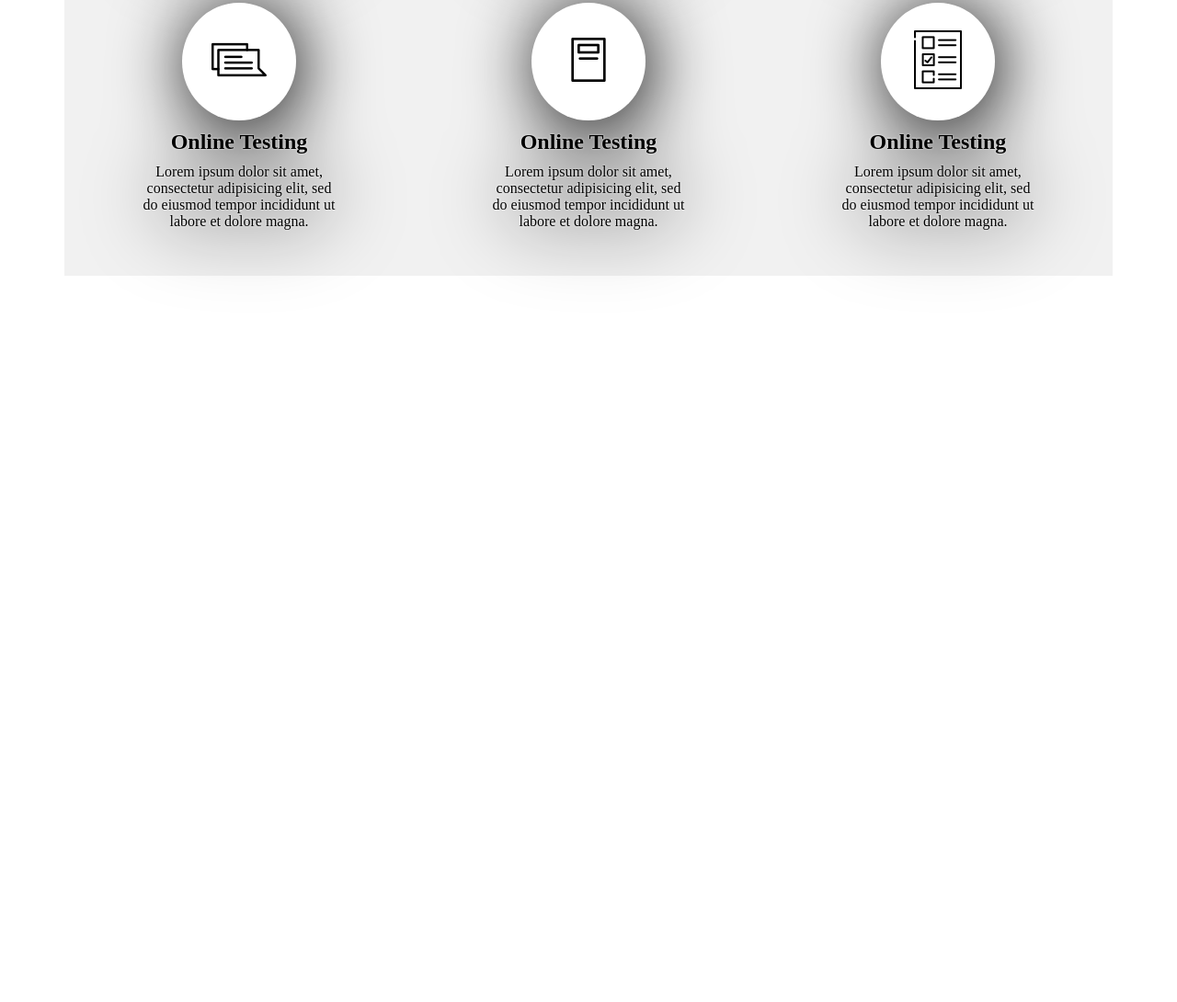
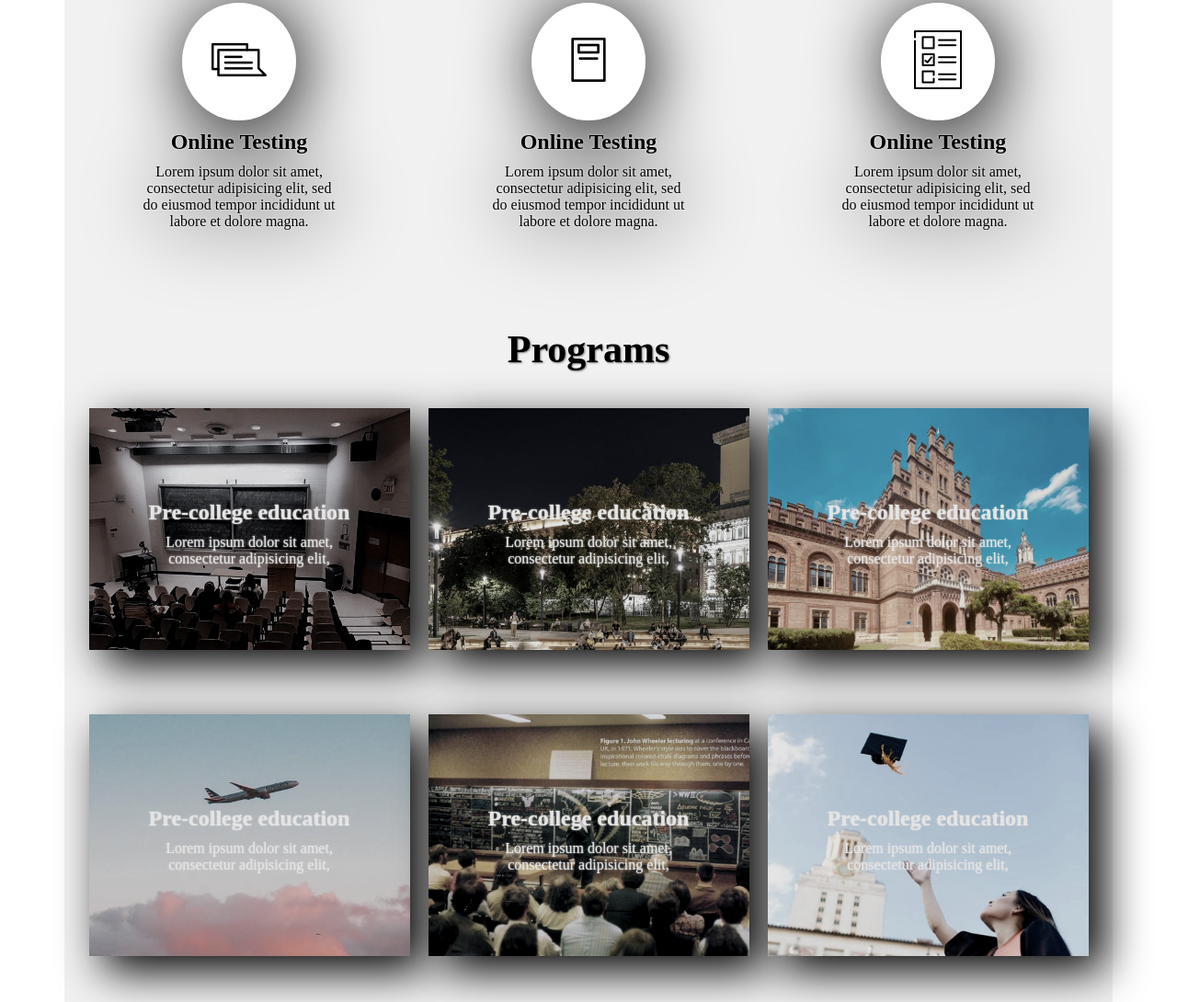
Before and after one commit to CCFreyzi/WebLab3, a plain HTML site: page index.html in a window 1280 px wide. Shown: the part 438-1528 px from the top of the page at 92% size. Before the commit the page ends 800 px from the top, so only its background shows below. Drawn offline with Linux system fonts and the light colour scheme.

Commit message:
Program section

```diff
--- a/index.html
+++ b/index.html
@@ -87,6 +87,60 @@
                 </div>
             </div>
         </section>
+
+        <section class="programs_section container">
+            <div class="title">
+                <h1>Programs</h1>
+            </div>
+
+            <div class="program">
+                <div class="program_column">
+                    <h3 class="subtitle">Pre-college education</h3>
+
+                    <div class="text">
+                        Lorem ipsum dolor sit amet, consectetur adipisicing elit,
+                    </div>
+                </div>
+                <div class="program_column">
+                    <h3 class="subtitle">Pre-college education</h3>
+
+                    <div class="text">
+                        Lorem ipsum dolor sit amet, consectetur adipisicing elit,
+                    </div>
+                </div>
+                <div class="program_column">
+                    <h3 class="subtitle">Pre-college education</h3>
+
+                    <div class="text">
+                        Lorem ipsum dolor sit amet, consectetur adipisicing elit,
+                    </div>
+                </div>
+                <div class="program_column">
+                    <h3 class="subtitle">Pre-college education</h3>
+
+                    <div class="text">
+                        Lorem ipsum dolor sit amet, consectetur adipisicing elit,
+                    </div>
+                </div>
+                <div class="program_column">
+                    <h3 class="subtitle">Pre-college education</h3>
+
+                    <div class="text">
+                        Lorem ipsum dolor sit amet, consectetur adipisicing elit,
+                    </div>
+                </div>
+                <div class="program_column">
+                    <h3 class="subtitle">Pre-college education</h3>
+
+                    <div class="text">
+                        Lorem ipsum dolor sit amet, consectetur adipisicing elit,
+                    </div>
+                </div>
+            </div>
+        </section>
+
+
+
     </main>
 </body>
 </html>
--- a/style.css
+++ b/style.css
@@ -90,3 +90,60 @@
     text-shadow: 0 0 2px rgba(255,255,255,255);
 
 }
+/*//////////////////*/
+
+.program{
+    display: flex;
+    /*max-width: 1140px;*/
+    flex-wrap: wrap;
+    align-items: center;
+    gap: 20px;
+    justify-content: center;
+}
+
+.program_column{
+    min-width: 349px;
+    padding: 90px 50px;
+    flex: 0 1 28%;
+    margin: 0 0 50px 0;
+    background-size: cover;
+    filter: drop-shadow(16px 16px 24px black) brightness(86%) contrast(110%) grayscale(50%);
+    transition: transform 0.3s ease;
+    color: white;
+}
+
+.program_column:hover{
+    transform: scale(1.1);
+}
+
+.program_column:nth-child(1){
+    background-image: url(img/Programs/1.jpg);
+}
+
+.program_column:nth-child(2){
+    background-image: url(img/Programs/2.jpg);
+}
+
+.program_column:nth-child(3){
+    background-image: url(img/Programs/3.jpg);
+
+}
+
+.program_column:nth-child(4){
+    background-image: url(img/Programs/4.jpg);
+}
+
+.program_column:nth-child(5){
+    background-image: url(img/Programs/5.jpg);
+}
+
+.program_column:nth-child(6){
+    background-image: url(img/Programs/6.jpg);
+}
+
+.programs_section{
+    display: flex;
+    justify-content: center;
+    align-items: center;
+    flex-direction: column;
+}
```
Also changed, not shown: img/Programs/1.jpg (added), img/Programs/2.jpg (added), img/Programs/3.jpg (added), img/Programs/4.jpg (added), img/Programs/5.jpg (added), img/Programs/6.jpg (added).
